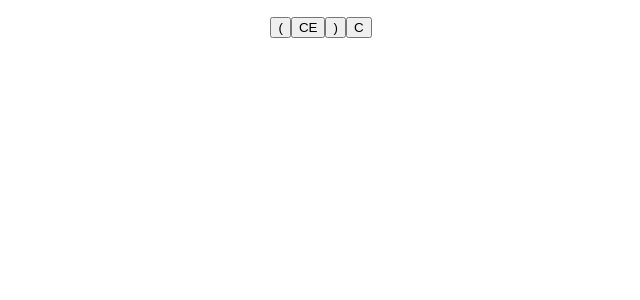
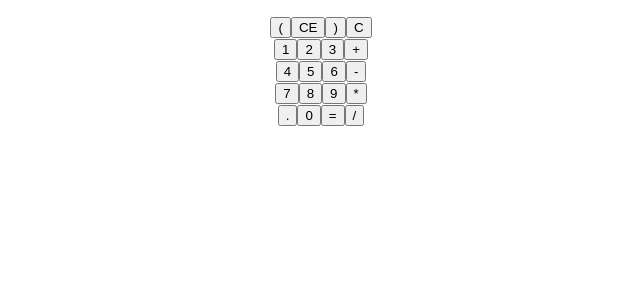
Before and after one commit to andresanunezt/simple-calculator-practice, a React (Create React App) app: page / in a window 1280 px wide. Shown: the top 300 px of the page, without its empty margins (319-959 px from the left). Built offline with nearby package versions, Linux system fonts and the light colour scheme.

Commit message:
finished buttons in keypay component

```diff
--- a/src/components/KeyPad.js
+++ b/src/components/KeyPad.js
@@ -4,10 +4,30 @@
   render() {
     return (
       <div className="button">
-        <button name="("> ( </button>
-        <button name="CE"> CE </button>
-        <button name=")"> ) </button>
-        <button name="C"> C </button>
+        <button name="(">(</button>
+        <button name="CE">CE</button>
+        <button name=")">)</button>
+        <button name="C">C</button>
+        <br></br>
+        <button name="1">1</button>
+        <button name="2">2</button>
+        <button name="3">3</button>
+        <button name="+">+</button>
+        <br></br>
+        <button name="4">4</button>
+        <button name="5">5</button>
+        <button name="6">6</button>
+        <button name="-">-</button>
+        <br></br>
+        <button name="7">7</button>
+        <button name="8">8</button>
+        <button name="9">9</button>
+        <button name="*">*</button>
+        <br></br>
+        <button name=".">.</button>
+        <button name="0">0</button>
+        <button name="=">=</button>
+        <button name="/">/</button>
         <br></br>
       </div>
     );
```
